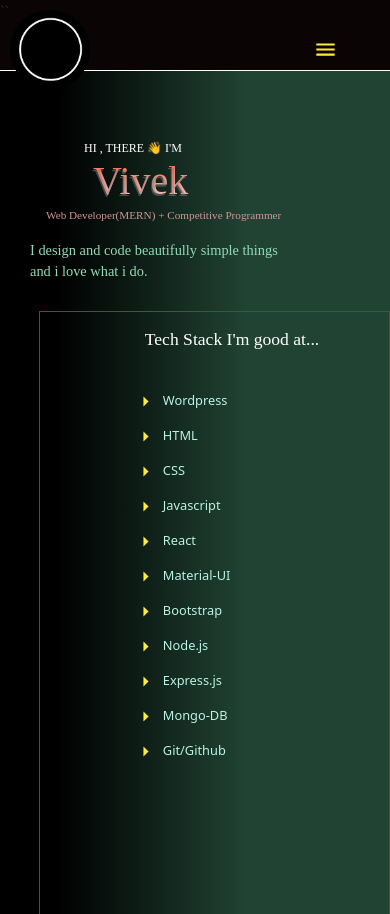
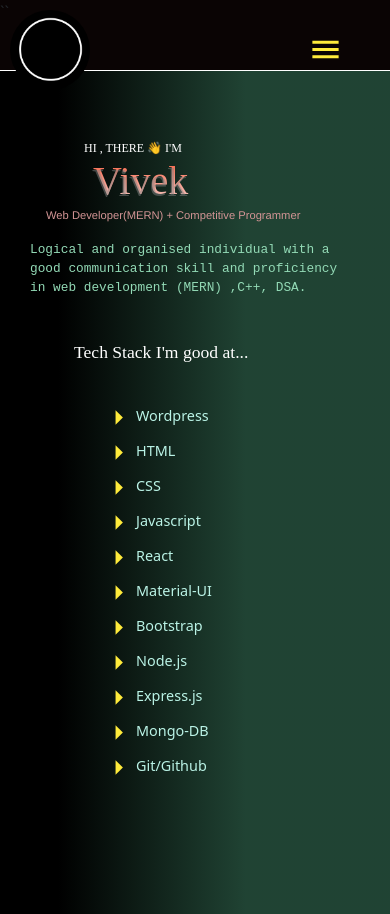
Before and after one commit to vk-0-7/Portfolio-website, a React (Create React App) app: page / in a window 390 px wide. Built offline with nearby package versions, Linux system fonts and the light colour scheme; a web font is replaced by a local one.

Commit message:
changes in responsivness

```diff
--- a/src/Components/About.css
+++ b/src/Components/About.css
@@ -46,7 +46,7 @@ body{
     position: absolute;
     top: 277px;
     left: 159px;
-    font-family: 'Pacifico', cursive;
+    font-family: 'Franklin Gothic Medium', 'Arial Narrow', Arial, sans-serif;
 
   }
   .fourth-line{
@@ -55,25 +55,25 @@ body{
     position: absolute;
     top: 319px;
     left: 159px;
-    font-family: 'My Soul', cursive;
+    font-family: 'Courier New', Courier, monospace;
   }
 
   .rightpart{
-    border: 1px solid red;
+    /* border: 1px solid red; */
     width: 50vw;
     height: 80vh;
     position: absolute;
     left: 50%;
-    top: 100px;
+    top: 90px;
 
   }
 
   .right-first{
     margin-bottom: 10px;
-    position: absolute;
+    position: relative;
     top: 37px;
     color: white;
-    right: 160px;
+    left: 130px;
     font-family: 'Tapestry', cursive;
     font-size: 2.2rem;
   }
@@ -84,8 +84,8 @@ body{
 .list-container{
   list-style-type: none;
   position: relative;
-  top: 110px;
-  left: 90px;
+  top: 40px;
+  left: 100px;
   z-index: 10;
 }
 .ul-items{
@@ -125,7 +125,7 @@ body{
       color: white;
       position: relative;
       top: 62px;
-    left: 93px;
+      left: 93px;
       font-size: 2.5rem;
 
     }
@@ -134,22 +134,20 @@ body{
       color: rgb(211, 149, 149);
       position: relative;
       top: 58px;
-    left: 46px;
+      left: 46px;
 
 
     }
     .fourth-line{
-      font-size: 0.9rem;
-
+      font-size: 0.8rem;
       position: relative;
       top: 58px;
-    left: 30px;
-
-    }
+      left: 30px;
+       }
 
 
   .rightpart{
-    border: 1px solid red;
+    /* border: 1px solid red; */
     width: 90vw;
     height: 100%;
     position: relative;
@@ -159,10 +157,10 @@ body{
   }
 
     .right-first{
-      position: absolute;
+      position: relative;
       top: 14px;
 
-      right: 20%;
+      left: 35px;
 
       font-size: 1.1rem;
     }
@@ -170,12 +168,12 @@ body{
     .list-container{
 
       position: relative;
-      top: 72px;
-      left: 16%;
+      top: 32px;
+      left: 30px;
 
     }
     .ul-items{
-      font-size: 0.8rem;
+      font-size: 0.9rem;
 
     }
   }
--- a/src/Components/About.js
+++ b/src/Components/About.js
@@ -56,7 +56,7 @@ const Home = () => {
        initial={{opacity:0}}
        animate={{opacity:1}}
        transition={{delay:0.8,duration:1}}
-     >I design and code beautifully simple things <br /> and i love what i do.</motion.p>
+     >Logical and organised individual with  a <br/> good communication skill and proficiency <br/> in web development (MERN) ,C++, DSA.</motion.p>
      </div>
 
 <div className="rightpart">
--- a/src/Components/Contact.css
+++ b/src/Components/Contact.css
@@ -78,7 +78,7 @@
 
   .contact p{
 
-    font-size: 3.9rem;
+    font-size: 2.8rem;
 
   }
 
@@ -95,17 +95,17 @@
     /* border: 1px solid red; */
     position: relative;
     top: -20px;
-    left: -87px;
+    left: -90px;
 
 
 
   }
   .id{
     width: 80vw;
-    font-size: 2.2rem;
+    font-size: 1.75rem;
     position: relative;
     top: -70px;
-    left: 74px;
+    left: 65px;
     border-radius: 14px;
 
 
@@ -120,14 +120,17 @@
 
   .social-media{
     height: 10vh;
-    width: 56vw;
-    /* border: 1px solid red; */
+    width: 86vw;
+    border: 1px solid red;
     position: relative;
-    left: 24%;
+    left: 10%;
     top: 54%;
 
   }
-  svg {
-    transform: scale(0.7);
+  .social-media svg {
+    transform: scale(0.8);
+}
+ .mail svg {
+    transform: scale(0.5);
 }
 }
--- a/src/Components/Nav-sm.css
+++ b/src/Components/Nav-sm.css
@@ -27,7 +27,7 @@
         height: 35px;
         width: 90px;
         position: relative;
-        left: 33vw;
+        left: 28vw;
 
 
     }
--- a/src/Components/Navbar.js
+++ b/src/Components/Navbar.js
@@ -65,7 +65,7 @@ const Navbar = () => {
         <motion.button className='btn-grad'
          whileTap={{scale:0.5}}
 
-        >  <a href="https://drive.google.com/file/d/1gKwSfBgGkEVDXpfPaH7Tfr60TJh5KEcH/view?usp=sharing"   target="_blank"   rel="noreferrer"> RESUME</a>   </motion.button>
+        >  <a href="https://drive.google.com/file/d/1yDcrxyFgVfVoZ4rwo0SxAMiUUrwa3j6y/view?usp=drivesdk"   target="_blank"   rel="noreferrer"> RESUME</a>   </motion.button>
 
 
       </ul> )}
```
